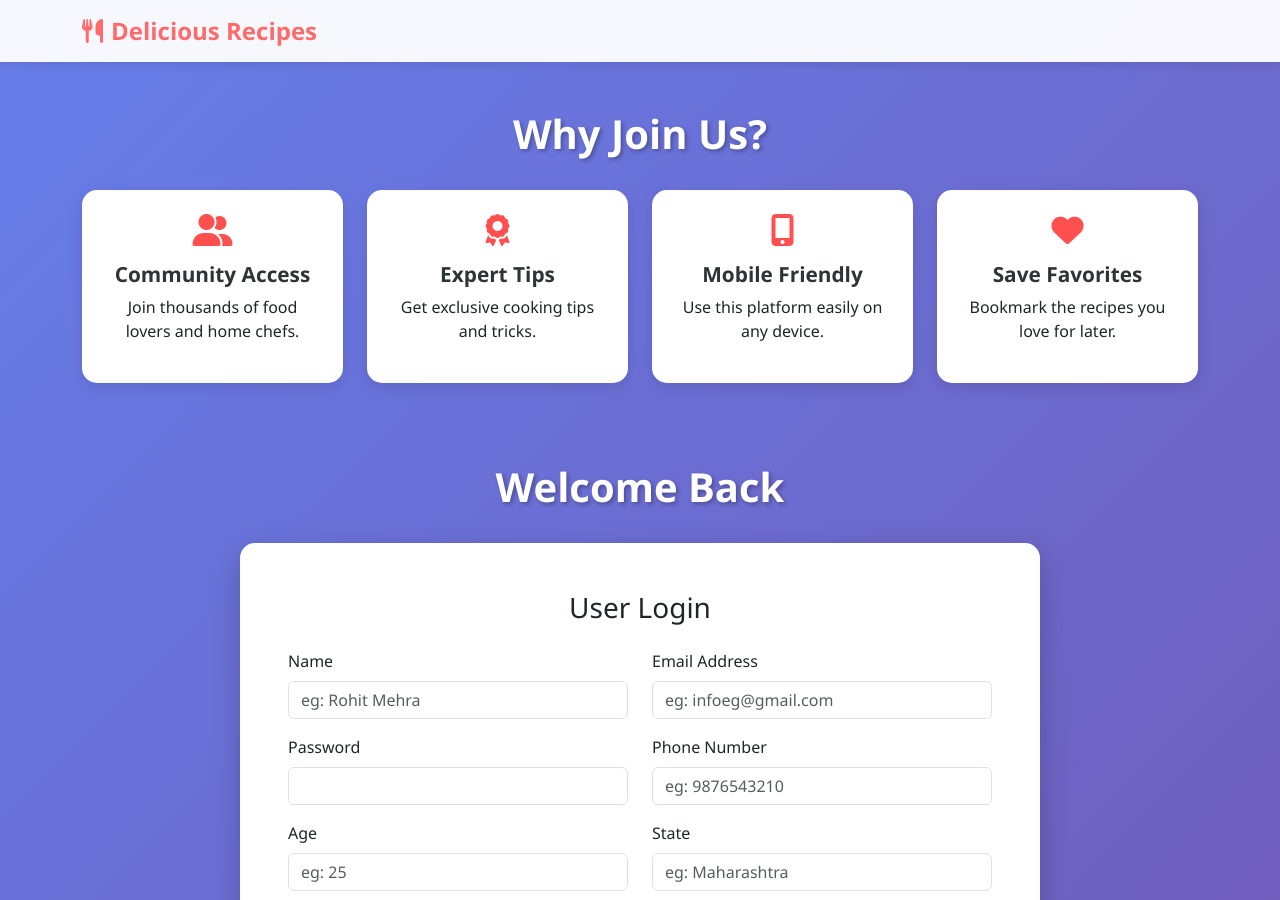
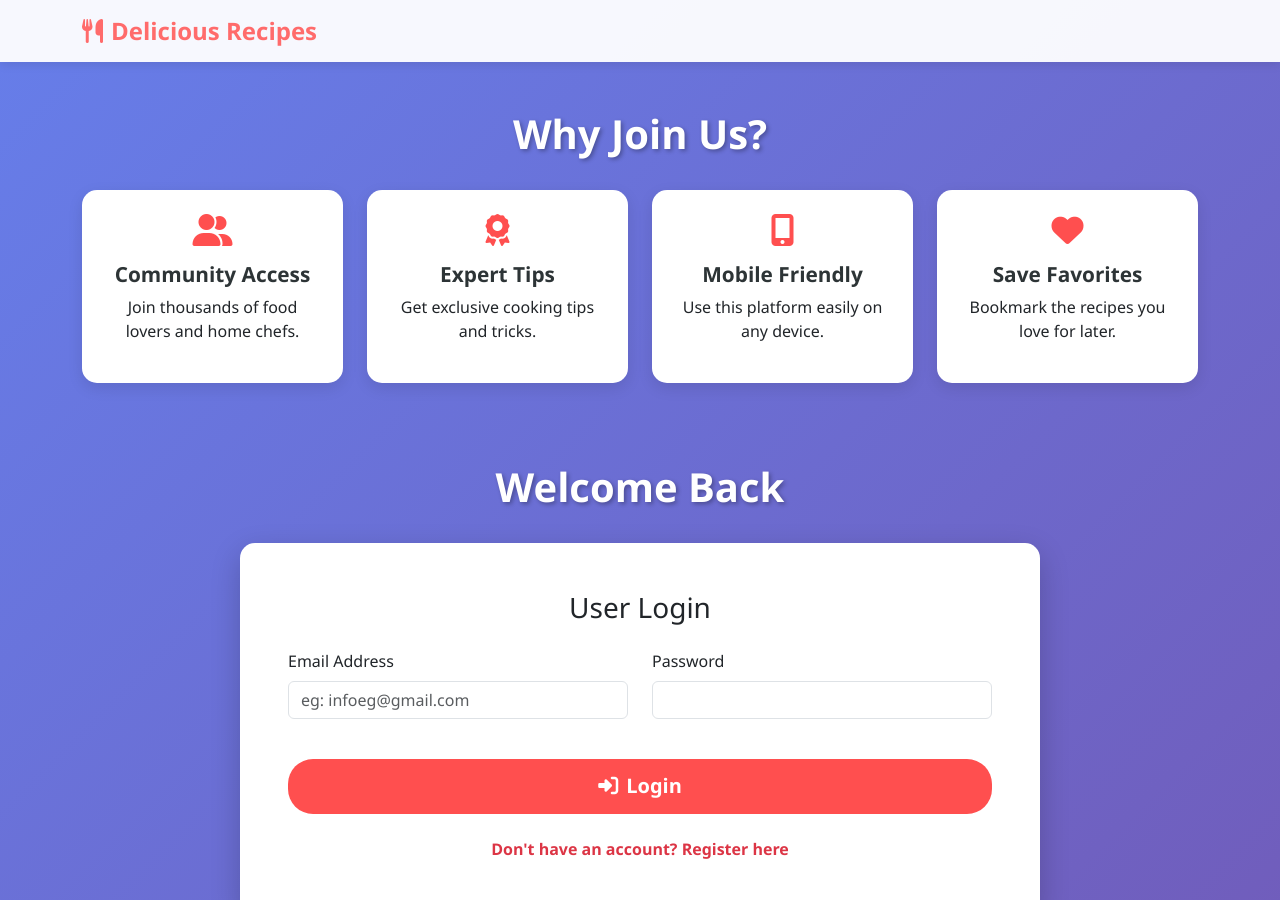
Before and after one commit to rkbinoymondal/webDGroupProjectFrontend, a React (Vite) app: page / in a window 1280 px wide. Shown: the top 900 px of the page. Built offline with nearby package versions, Linux system fonts and the light colour scheme; a web font is replaced by a local one.

Commit message:
Tried to fix login

```diff
--- a/src/pages/Login.jsx
+++ b/src/pages/Login.jsx
@@ -26,9 +26,12 @@ const faqs = [
 ];
 
 export default function Login() {
+  const [isLogin, setIsLogin] = useState(true);
   const [toast, setToast]   = useState(false);
+  const [toastMsg, setToastMsg] = useState('');
   const navigate = useNavigate();
   const [loading, setLoading] = useState(true);
+  const [isSubmitting, setIsSubmitting] = useState(false);
 
   const [form, setForm] = useState({
     name: '', email: '', password: '', phone: '', age: '', state: ''
@@ -50,15 +53,17 @@ export default function Login() {
 
   const handleSubmit = async (e) => {
     e.preventDefault();
+    setIsSubmitting(true);
     try {
       const response = await axios.get('https://webdgroupprojectbackend-1.onrender.com/login');
-      const users = response.data;
+      const users = Array.isArray(response.data) ? response.data : [];
       const existingUser = users.find(u => u.email === form.email);
 
+      if (isLogin) {
         if (existingUser) {
           if (existingUser.password === form.password) {
-          // Login successful
             localStorage.setItem('userEmail', form.email);
+            setToastMsg('Login Successful! Redirecting...');
             setToast(true);
             setTimeout(() => {
               setToast(false);
@@ -66,20 +71,31 @@ export default function Login() {
             }, 1500);
           } else {
             alert('Incorrect password for this email!');
+            setIsSubmitting(false);
           }
         } else {
-        // Register new user
+          alert('No account found with this email! Please register first.');
+          setIsSubmitting(false);
+        }
+      } else {
+        if (existingUser) {
+          alert('An account with this email already exists! Please login.');
+          setIsSubmitting(false);
+        } else {
           await axios.post('https://webdgroupprojectbackend-1.onrender.com/login', form);
           localStorage.setItem('userEmail', form.email);
+          setToastMsg('Registration Successful! Redirecting...');
           setToast(true);
           setTimeout(() => {
             setToast(false);
             navigate('/home');
           }, 1500);
         }
+      }
     } catch (error) {
       console.error("Error handling login/register:", error);
-      alert('An error occurred. Please try again.');
+      alert('An error occurred. Please make sure the backend is running and try again.');
+      setIsSubmitting(false);
     }
   };
 
@@ -100,7 +116,7 @@ export default function Login() {
       {/* Toast */}
       {toast && (
         <div className="alert alert-success alert-custom" role="alert">
-          <i className="fas fa-check-circle me-2"></i>Login Successful! Redirecting...
+          <i className="fas fa-check-circle me-2"></i>{toastMsg}
         </div>
       )}
 
@@ -122,19 +138,23 @@ export default function Login() {
 
       {/* Login Form */}
       <section id="login" className="container mt-5 mb-5">
-        <h2 className="section-title">Welcome Back</h2>
+        <h2 className="section-title">{isLogin ? 'Welcome Back' : 'Join Our Community'}</h2>
         <div className="registration-section mx-auto" style={{ maxWidth: '800px' }}>
-          <h3 className="text-center mb-4">User Login</h3>
+          <h3 className="text-center mb-4">{isLogin ? 'User Login' : 'User Registration'}</h3>
           <form onSubmit={handleSubmit}>
+            {!isLogin && (
               <div className="row">
-              <div className="col-md-6 mb-3">
+                <div className="col-md-12 mb-3">
                   <label className="form-label">Name</label>
                   <input
                     type="text" className="form-control" name="name"
-                  placeholder="eg: Rohit Mehra" required
+                    placeholder="eg: Rohit Mehra" required={!isLogin}
                     value={form.name} onChange={handleChange}
                   />
                 </div>
+              </div>
+            )}
+            <div className="row">
               <div className="col-md-6 mb-3">
                 <label className="form-label">Email Address</label>
                 <input
@@ -143,8 +163,6 @@ export default function Login() {
                   value={form.email} onChange={handleChange}
                 />
               </div>
-            </div>
-            <div className="row">
               <div className="col-md-6 mb-3">
                 <label className="form-label">Password</label>
                 <input
@@ -152,11 +170,16 @@ export default function Login() {
                   value={form.password} onChange={handleChange}
                 />
               </div>
-              <div className="col-md-6 mb-3">
+            </div>
+
+            {!isLogin && (
+              <>
+                <div className="row">
+                  <div className="col-md-12 mb-3">
                     <label className="form-label">Phone Number</label>
                     <input
                       type="tel" className="form-control" name="phone"
-                  placeholder="eg: 9876543210" required
+                      placeholder="eg: 9876543210" required={!isLogin}
                       value={form.phone} onChange={handleChange}
                     />
                   </div>
@@ -166,7 +189,7 @@ export default function Login() {
                     <label className="form-label">Age</label>
                     <input
                       type="number" className="form-control" name="age"
-                  placeholder="eg: 25" required
+                      placeholder="eg: 25" required={!isLogin}
                       value={form.age} onChange={handleChange}
                     />
                   </div>
@@ -174,14 +197,28 @@ export default function Login() {
                     <label className="form-label">State</label>
                     <input
                       type="text" className="form-control" name="state"
-                  placeholder="eg: Maharashtra" required
+                      placeholder="eg: Maharashtra" required={!isLogin}
                       value={form.state} onChange={handleChange}
                     />
                   </div>
                 </div>
-            <div className="text-center mt-2">
-              <button type="submit" className="btn btn-lg btn-register w-100">
-                <i className="fas fa-sign-in-alt me-2"></i>Login
+              </>
+            )}
+
+            <div className="text-center mt-4">
+              <button type="submit" className="btn btn-lg btn-register w-100 mb-3" disabled={isSubmitting}>
+                {isSubmitting ? (
+                  <><span className="spinner-border spinner-border-sm me-2" role="status" aria-hidden="true"></span> Processing...</>
+                ) : (
+                  <><i className={`fas ${isLogin ? 'fa-sign-in-alt' : 'fa-user-plus'} me-2`}></i>{isLogin ? 'Login' : 'Register'}</>
+                )}
+              </button>
+              <button
+                type="button"
+                className="btn btn-link text-decoration-none text-danger fw-bold"
+                onClick={() => setIsLogin(!isLogin)}
+              >
+                {isLogin ? "Don't have an account? Register here" : "Already have an account? Login here"}
               </button>
             </div>
           </form>
```
Lines whose indentation alone changed are shown as unchanged.
